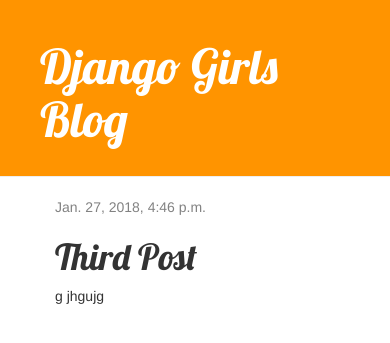
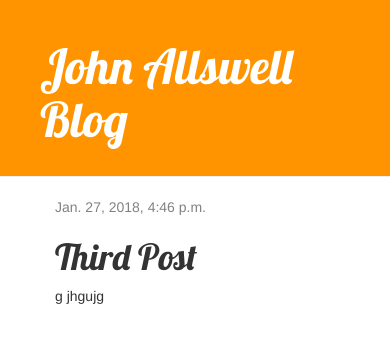
Before and after one commit to johnallswell/my-first-blog, a Django app: page /post/3/ in a window 390 px wide. Shown: the top 343 px of the page. Run offline with Django 3.2, Linux system fonts and the light colour scheme; data comes from the database, SQL or seed files in the repository; some libraries are stand-ins or nearby versions.

Commit message:
Change title to John Allswell Blog add mobile view

```diff
--- a/blog/templates/blog/base.html
+++ b/blog/templates/blog/base.html
@@ -4,6 +4,7 @@
         <title>Django Girls blog</title>
         <link rel="stylesheet" href="//maxcdn.bootstrapcdn.com/bootstrap/3.2.0/css/bootstrap.min.css">
         <link rel="stylesheet" href="//maxcdn.bootstrapcdn.com/bootstrap/3.2.0/css/bootstrap-theme.min.css">
+        <meta name="viewport" content="width=device-width, initial-scale=1">
         <link href='//fonts.googleapis.com/css?family=Lobster&subset=latin,latin-ext' rel='stylesheet' type='text/css'>
         <link rel="stylesheet" href="{% static 'css/blog.css' %}">
     </head>
@@ -12,7 +13,7 @@
             {% if user.is_authenticated %}
                 <a href="{% url 'post_new' %}" class="top-menu"><span class="glyphicon glyphicon-plus"></span></a>
             {% endif %}
-            <h1><a href="/">Django Girls Blog</a></h1>
+            <h1><a href="/">John Allswell Blog</a></h1>
         </div>
         <div class="content container">
             <div class="row">
```
